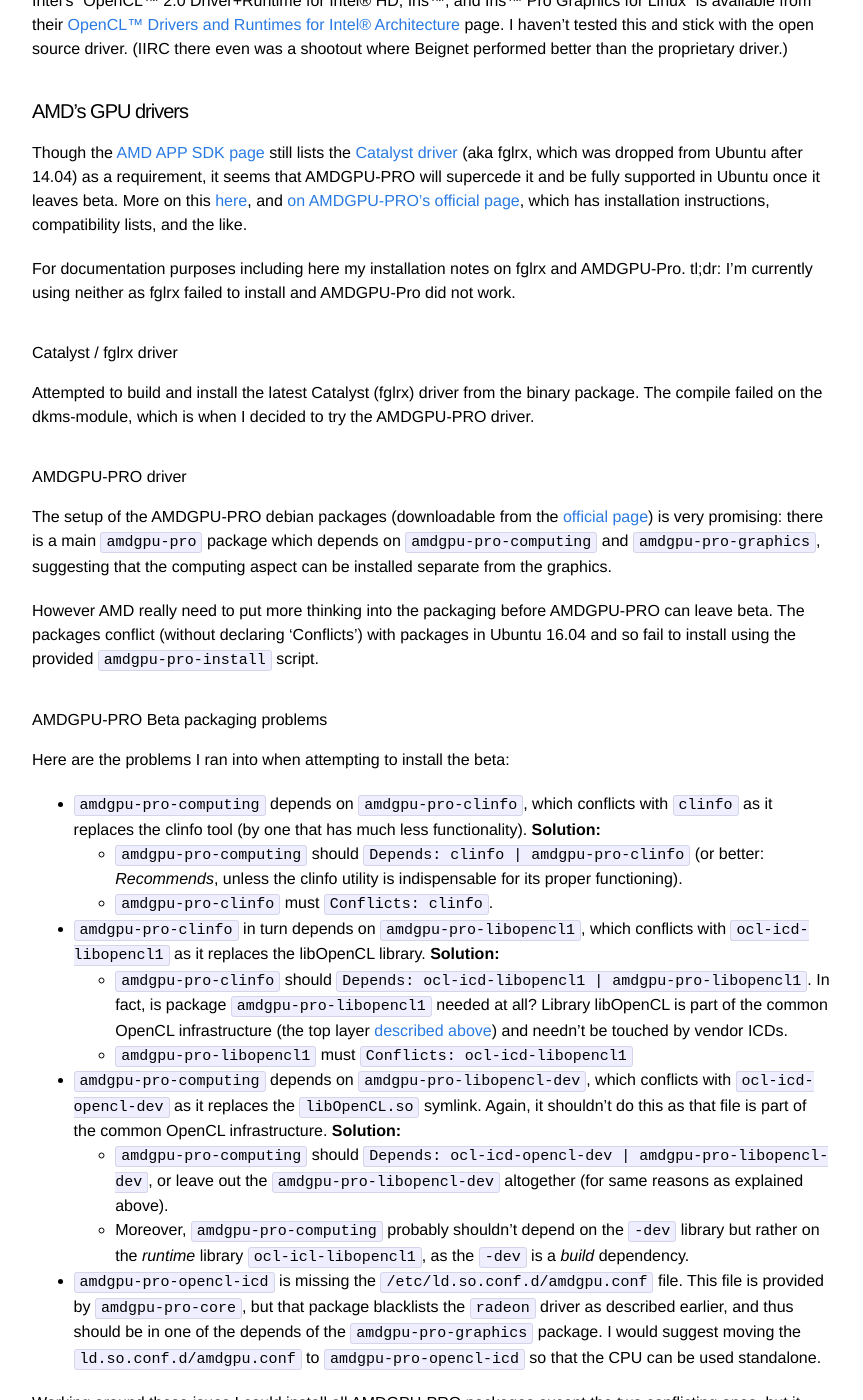
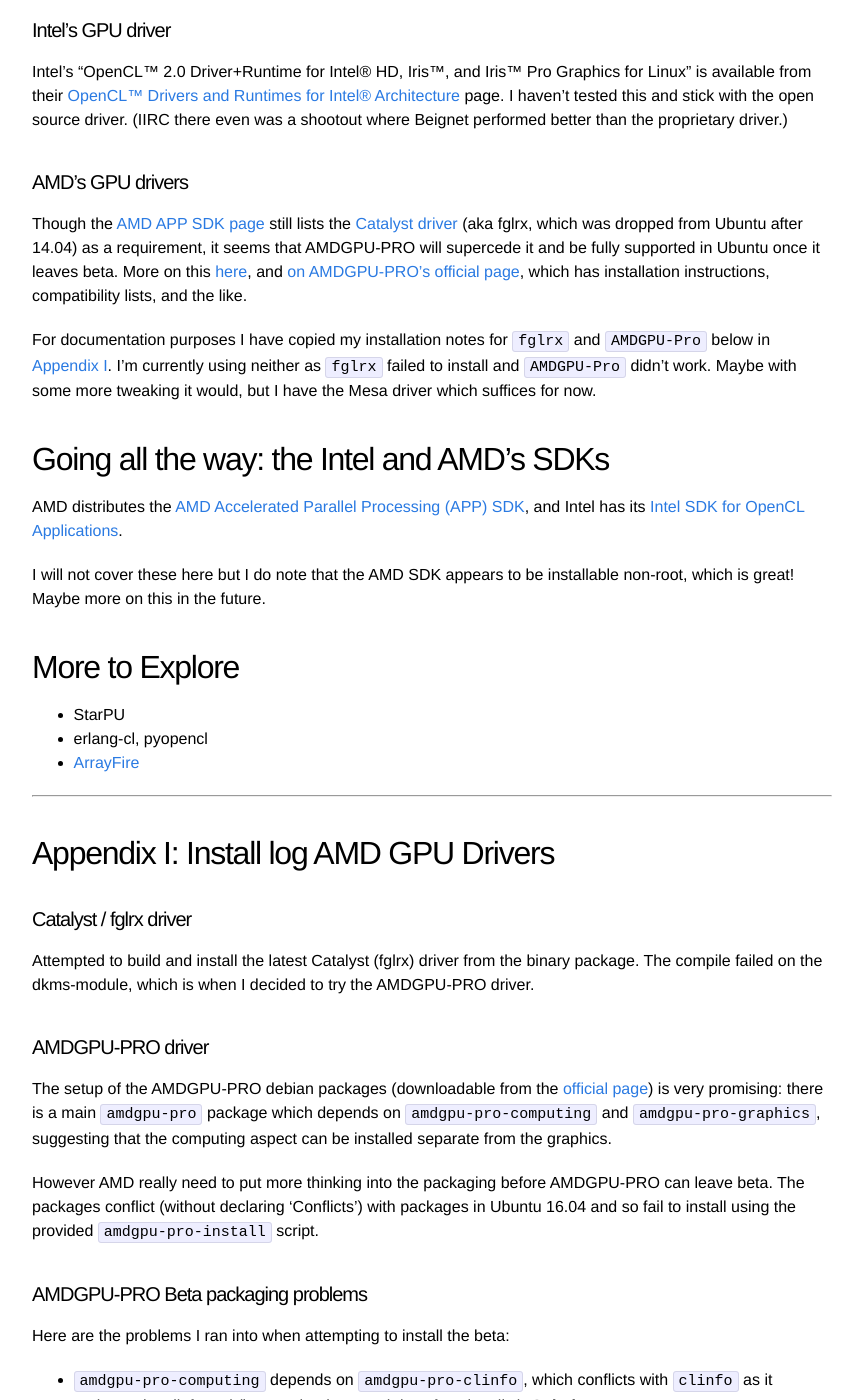
Before and after one commit to zwets/zwets.github.io, a Jekyll site: the page built from _posts/2016-08-18-opencl-on-a-dual-graphics-dell-m4800.md, in a window 1280 px wide and 1400 px high, scrolled down 6126 px. Shown: the whole window, without its empty margins (208-1071 px from the left). Built offline with Jekyll 4.4.1, drawn with Linux system fonts in a browser that asks for light colours; some of the changed text lies outside the part shown.

Commit message:
Move install log to Appendix

```diff
--- a/_posts/2016-08-18-opencl-on-a-dual-graphics-dell-m4800.md
+++ b/_posts/2016-08-18-opencl-on-a-dual-graphics-dell-m4800.md
@@ -165,6 +165,9 @@
 We have two OpenCL devices (supposedly) ready to rock!  Run `clinfo` without `-l` to get a
 detailed overview of the platforms and the features of each device.
 
+To make an OpenCL device the default, use `OCL_ICD_VENDORS=mesa` (or any name in `/etc/OpenCL/vendors`),
+see `man libOpenCL`.
+
 
 ## Hitting the asphalt
 
@@ -314,15 +317,37 @@
 and [on AMDGPU-PRO's official page](http://support.amd.com/en-us/kb-articles/Pages/AMD-Radeon-GPU-PRO-Linux-Beta-Driver%e2%80%93Release-Notes.aspx),
 which has installation instructions, compatibility lists, and the like.
 
-For documentation purposes including here my installation notes on fglrx and AMDGPU-Pro.  tl;dr: I'm
-currently using neither as fglrx failed to install and AMDGPU-Pro did not work.
+For documentation purposes I have copied my installation notes for `fglrx` and `AMDGPU-Pro` below
+in [Appendix I](#appendix-i).  I'm currently using neither as `fglrx` failed to install and `AMDGPU-Pro`
+didn't work.  Maybe with some more tweaking it would, but I have the Mesa driver which suffices for now.
 
-##### Catalyst / fglrx driver
+
+## Going all the way: the Intel and AMD's SDKs
+
+AMD distributes the
+[AMD Accelerated Parallel Processing (APP) SDK](http://developer.amd.com/tools-and-sdks/opencl-zone/amd-accelerated-parallel-processing-app-sdk/),
+and Intel has its
+[Intel SDK for OpenCL Applications](https://software.intel.com/en-us/articles/opencl-drivers).
+
+I will not cover these here but I do note that the AMD SDK appears to be installable non-root, which is
+great!  Maybe more on this in the future.
+
+## More to Explore
+
+* StarPU
+* erlang-cl, pyopencl
+* [ArrayFire](http://arrayfire.com/why-arrayfire/)
+
+---
+
+## Appendix I: Install log AMD GPU Drivers
+
+#### Catalyst / fglrx driver
 
 Attempted to build and install the latest Catalyst (fglrx) driver from the binary package.  The compile
 failed on the dkms-module, which is when I decided to try the AMDGPU-PRO driver.
 
-##### AMDGPU-PRO driver
+#### AMDGPU-PRO driver
 
 The setup of the AMDGPU-PRO debian packages (downloadable from the
 [official page](http://support.amd.com/en-us/kb-articles/Pages/AMD-Radeon-GPU-PRO-Linux-Beta-Driver%e2%80%93Release-Notes.aspx))
@@ -333,7 +358,7 @@
 packages conflict (without declaring 'Conflicts') with packages in Ubuntu 16.04 and so fail to install
 using the provided `amdgpu-pro-install` script.
 
-##### AMDGPU-PRO Beta packaging problems
+#### AMDGPU-PRO Beta packaging problems
 
 Here are the problems I ran into when attempting to install the beta:
 
```
Also changed, not shown: other parts of _posts/2016-08-18-opencl-on-a-dual-graphics-dell-m4800.md (+0 -17 lines).
